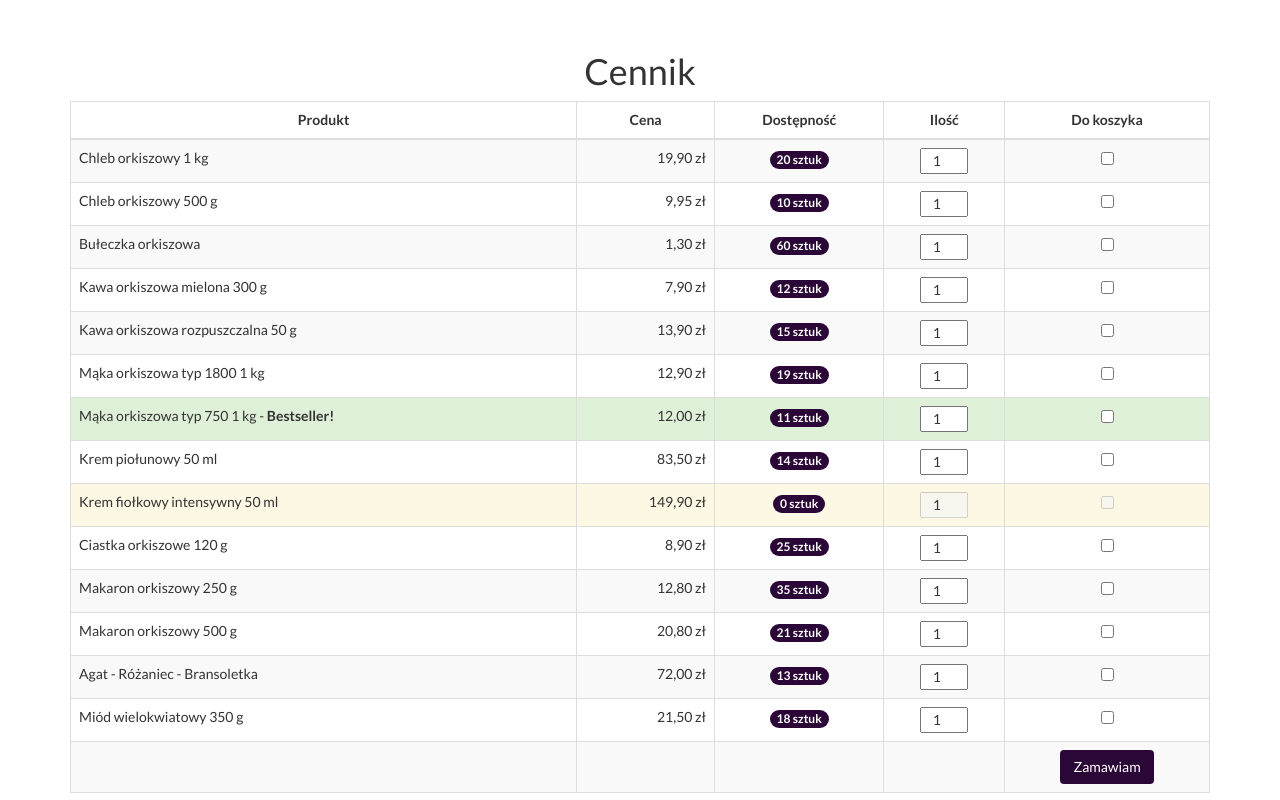
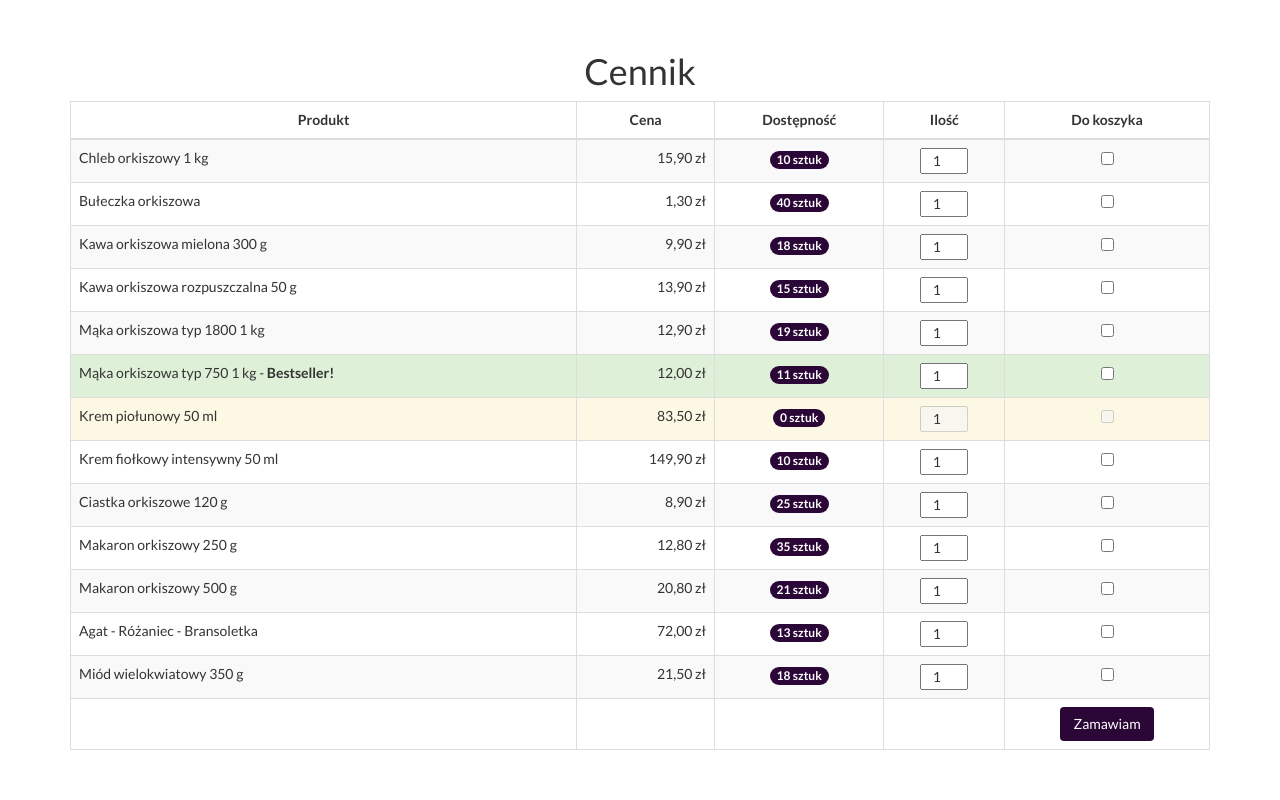
Before and after one commit to LidiaTabedzka/Bootstrap, a plain HTML site: page index.html in a window 1280 px wide. Shown: the part 2700-3500 px from the top of the page. Drawn offline with nearby package versions, Linux system fonts and the light colour scheme.

Commit message:
Changes in pricelist

```diff
--- a/index.html
+++ b/index.html
@@ -271,14 +271,7 @@
 				<tbody class="text-center">
 					<tr>
 						<td class="text-left">Chleb orkiszowy 1 kg</td>
-						<td class="text-right">19,90 zł</td>
-						<td><span class="badge">20 sztuk</span></td>
-						<td><input type="number" min="1" max="20" value="1"></td>
-						<td><input type="checkbox"></td>
-					</tr>
-					<tr>
-						<td class="text-left">Chleb orkiszowy 500 g</td>
-						<td class="text-right">9,95 zł</td>
+						<td class="text-right">15,90 zł</td>
 						<td><span class="badge">10 sztuk</span></td>
 						<td><input type="number" min="1" max="10" value="1"></td>
 						<td><input type="checkbox"></td>
@@ -286,15 +279,15 @@
 					<tr>
 						<td class="text-left">Bułeczka orkiszowa</td>
 						<td class="text-right">1,30 zł</td>
-						<td><span class="badge">60 sztuk</span></td>
-						<td><input type="number" min="1" max="60" value="1"></td>
+						<td><span class="badge">40 sztuk</span></td>
+						<td><input type="number" min="1" max="40" value="1"></td>
 						<td><input type="checkbox"></td>
 					</tr>
 					<tr>
 						<td class="text-left">Kawa orkiszowa mielona 300 g</td>
-						<td class="text-right">7,90 zł</td>
-						<td><span class="badge">12 sztuk</span></td>
-						<td><input type="number" min="1" max="12" value="1"></td>
+						<td class="text-right">9,90 zł</td>
+						<td><span class="badge">18 sztuk</span></td>
+						<td><input type="number" min="1" max="18" value="1"></td>
 						<td><input type="checkbox"></td>
 					</tr>
 					<tr>
@@ -318,19 +311,19 @@
 						<td><input type="number" min="1" max="11" value="1"></td>
 						<td><input type="checkbox"></td>
 					</tr>
-					<tr>
+					<tr class="warning" data-toggle="tooltip" title="dostawa wkrótce!">
 						<td class="text-left">Krem piołunowy 50 ml</td>
 						<td class="text-right">83,50 zł</td>
-						<td><span class="badge">14 sztuk</span></td>
-						<td><input type="number" min="1" max="14" value="1"></td>
-						<td><input type="checkbox"></td>
+						<td><span class="badge">0 sztuk</span></td>
+						<td><input type="number" min="1" max="14" value="1" disabled></td>
+						<td><input type="checkbox" disabled></td>
 					</tr>
-					<tr class="warning" data-toggle="tooltip" title="dostawa wkrótce!">
+					<tr>
 						<td class="text-left">Krem fiołkowy intensywny 50 ml</td>
 						<td class="text-right">149,90 zł</td>
-						<td><span class="badge">0 sztuk</span></td>
-						<td><input type="number" min="1" max="10" value="1" disabled></td>
-						<td><input type="checkbox" disabled></td>
+						<td><span class="badge">10 sztuk</span></td>
+						<td><input type="number" min="1" max="10" value="1"></td>
+						<td><input type="checkbox"></td>
 					</tr>
 					<tr>
 						<td class="text-left">Ciastka orkiszowe 120 g</td>
```
